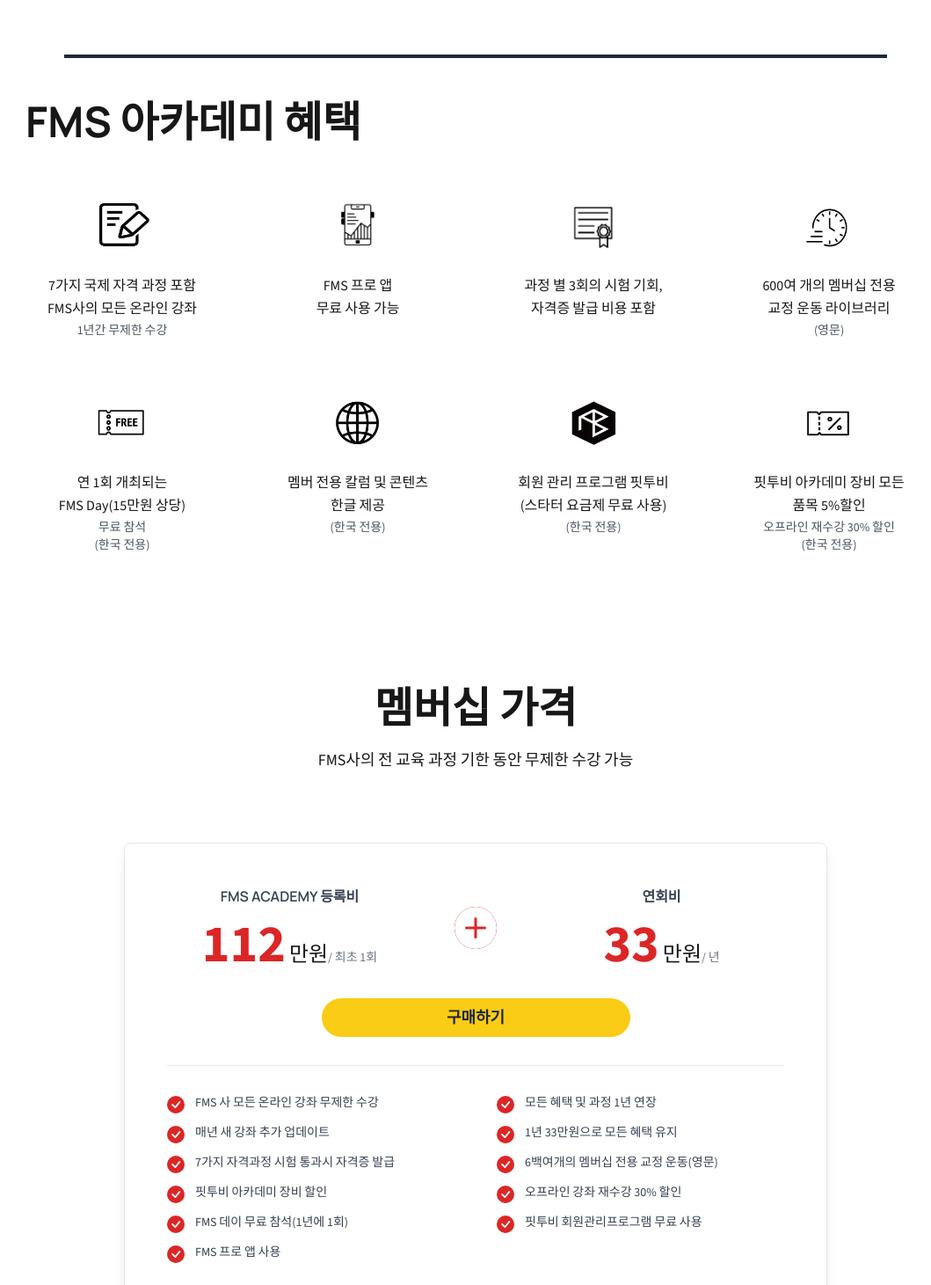
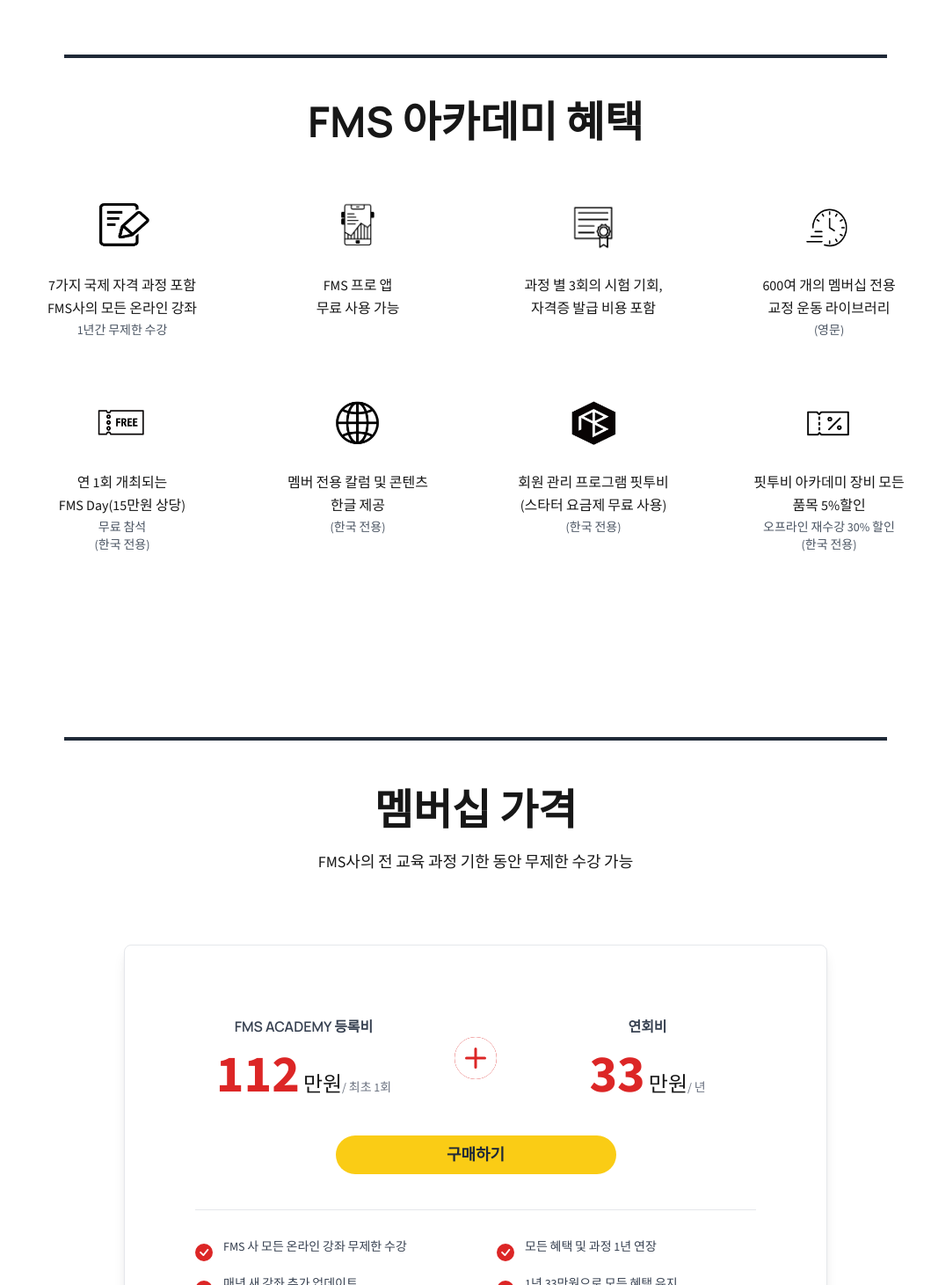
Before and after one commit to fittobecs/fms-landing-page, a Next.js app: page / in a window 1280 px wide. Shown: the part 4289-5750 px from the top of the page at 88% size, without its empty margins (99-1158 px from the left). Built offline with nearby package versions, Linux system fonts and the light colour scheme.

Commit message:
4차 수정 완

```diff
--- a/src/app/page.tsx
+++ b/src/app/page.tsx
@@ -36,9 +36,6 @@
             </p>
           </div>
         </Section>
-        <div className="mt-16 px-4">
-          <hr className="border-2 border-gray-800 w-3/4 mx-auto" />
-        </div>
         <Section id="usage-case" title="해외 구단 사용" description="">
           <UsageCases />
         </Section>
--- a/src/components/CTA.tsx
+++ b/src/components/CTA.tsx
@@ -49,7 +49,7 @@
   font-medium rounded-full text-base px-5 py-2.5 text-center me-2 mb-2 dark:bg-white dark:hover:bg-gray-200 "
                 onClick={handleDetailsClick}
               >
-                상세 페이지
+                홈페이지
               </button>
             </div>
           </div>
--- a/src/components/FmsIcons.tsx
+++ b/src/components/FmsIcons.tsx
@@ -55,7 +55,7 @@
   return (
     <section className="w-full pb-16 flex justify-center items-center bg-white">
       <div className="relative w-[90%] md:w-[80%] max-w-[1200px]">
-        <h2 className="text-4xl md:text-5xl font-bold mb-16 text-left">
+        <h2 className="text-4xl md:text-5xl font-bold mb-16 text-center">
           FMS 아카데미 혜택
         </h2>
 
--- a/src/components/Pricing/PricingColumn2.tsx
+++ b/src/components/Pricing/PricingColumn2.tsx
@@ -36,9 +36,9 @@
 
   return (
     <div className=" bg-white p-4 md:p-8">
-      <div className="max-w-[800px] mx-auto shadow-lg rounded-lg border border-gray-200 p-6 md:p-12">
+      <div className="max-w-[800px] mx-auto shadow-lg rounded-lg border border-gray-200 p-6 md:p-20">
         {/* 가격 헤더 섹션 */}
-        <div className="flex flex-row items-center justify-between gap-6 md:gap-12 mb-8">
+        <div className="flex flex-row items-center justify-between gap-6 md:gap-12 mb-10">
           {/* 등록비 */}
           <div className="text-center flex-1">
             <h3 className="text-base font-semibold text-gray-700 mb-3">
@@ -76,7 +76,7 @@
         </div>
 
         {/* 구매하기 버튼 */}
-        <div className="mb-8 pb-8 border-b border-gray-200">
+        <div className="mb-8 pb-10 border-b border-gray-200">
           <button
             onClick={handlePurchase}
             className="w-[50%] max-w-2xl mx-auto block bg-yellow-400 hover:bg-yellow-500 text-gray-800 font-bold py-2 px-8 rounded-full text-lg transition-colors"
@@ -92,7 +92,7 @@
             <ul className="space-y-3">
               {registrationFee.features.map((feature, index) => (
                 <li key={index} className="flex items-start">
-                  <BsFillCheckCircleFill className="h-5 w-5 text-red-600 mr-3 mt-0.5 flex-shrink-0" />
+                  <BsFillCheckCircleFill className="h-7 w-5 text-red-600 mr-3 mt-0.5 flex-shrink-0" />
                   <span className="text-gray-700 text-sm">{feature}</span>
                 </li>
               ))}
@@ -104,7 +104,7 @@
             <ul className="space-y-3">
               {annualFee.features.map((feature, index) => (
                 <li key={index} className="flex items-start">
-                  <BsFillCheckCircleFill className="h-5 w-5 text-red-600 mr-3 mt-0.5 flex-shrink-0" />
+                  <BsFillCheckCircleFill className="h-7 w-5 text-red-600 mr-3 mt-0.5 flex-shrink-0" />
                   <span className="text-gray-700 text-sm">{feature}</span>
                 </li>
               ))}
--- a/src/components/Section.tsx
+++ b/src/components/Section.tsx
@@ -14,6 +14,9 @@
 }: React.PropsWithChildren<Props>) => {
   return (
     <section id={id} className="py-12 lg:py-20">
+      <div className="mt-16 px-4 mb-12">
+        <hr className="border-2 border-gray-800 w-3/4 mx-auto" />
+      </div>
       <SectionTitle>
         <h2 className="text-center mb-4">{title}</h2>
       </SectionTitle>
```
